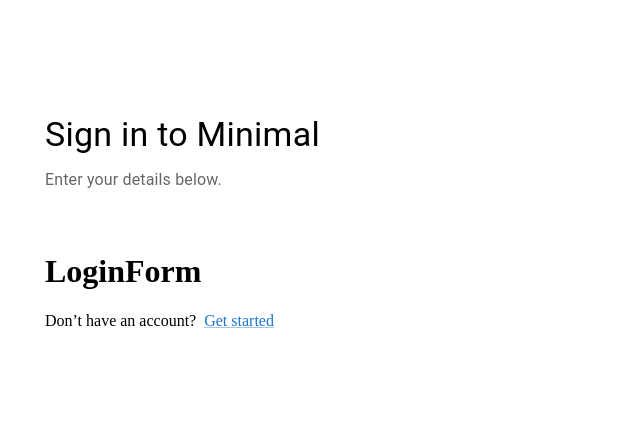
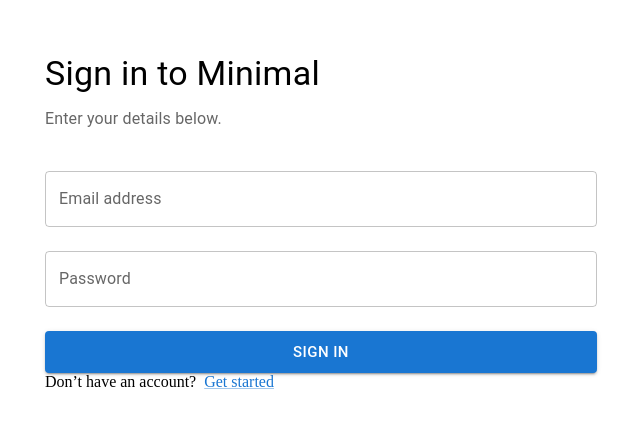
Before and after one commit to Prones94/vet-donation-page, a React (Create React App) app: page /login in a window 1280 px wide. Shown: the part 202-630 px from the top of the page, without its empty margins (319-959 px from the left). Built offline with nearby package versions, Linux system fonts and the light colour scheme.

Commit message:
login form

```diff
--- a/src/pages/Login/LoginForm.jsx
+++ b/src/pages/Login/LoginForm.jsx
@@ -1,7 +1,62 @@
 import * as Yup from 'yup';
+import { useFormik, Form, FormikProvider } from 'formik';
+// material
+import { Stack, TextField, Alert } from '@mui/material';
+import { LoadingButton } from '@mui/lab';
+
+// ----------------------------------------------------------------------
 
 const LoginForm = () => {
-    return <h1>LoginForm</h1>
+    const LoginSchema = Yup.object().shape({
+        email: Yup.string().email('Email must be a valid email address').required('Email is required'),
+        password: Yup.string().required('Password is required'),
+      });
+
+      const formik = useFormik({
+        initialValues: {
+          email: '',
+          password: '',
+        },
+        validationSchema: LoginSchema,
+        onSubmit: async (values, { setErrors, setSubmitting }) => {
+            //TODO
+      }});
+
+      const { errors, touched, handleSubmit, isSubmitting, getFieldProps } = formik;
+
+    return (
+        <FormikProvider value={formik}>
+      <Form autoComplete="off" noValidate onSubmit={handleSubmit}>
+        <Stack spacing={3}>
+          {errors.afterSubmit && <Alert severity="error">{errors.afterSubmit}</Alert>}
+
+            <TextField
+            fullWidth
+            autoComplete="username"
+            type="email"
+            label="Email address"
+            {...getFieldProps('email')}
+            error={Boolean(touched.email && errors.email)}
+            helperText={touched.email && errors.email}
+          />
+
+          <TextField
+            fullWidth
+            autoComplete="current-password"
+            type={'password'}
+            label="Password"
+            {...getFieldProps('password')}
+            error={Boolean(touched.password && errors.password)}
+            helperText={touched.password && errors.password}
+          />
+
+          <LoadingButton fullWidth size="large" type="submit" variant="contained" loading={isSubmitting}>
+            Sign in
+          </LoadingButton>
+        </Stack>
+      </Form>
+    </FormikProvider>
+    );
 }
 
 export {LoginForm}
```
